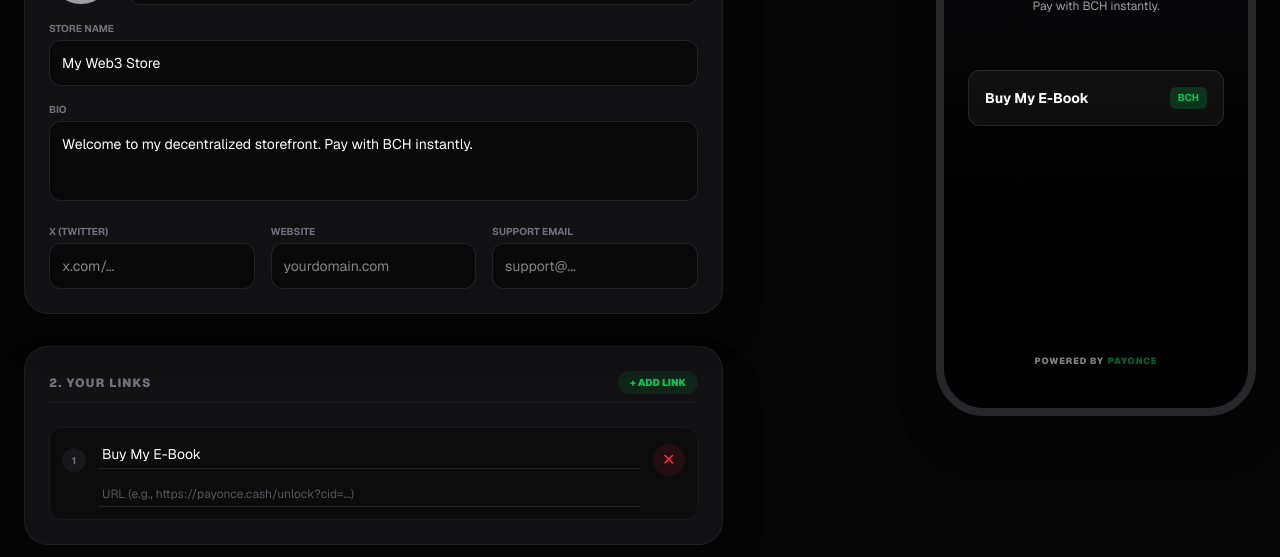
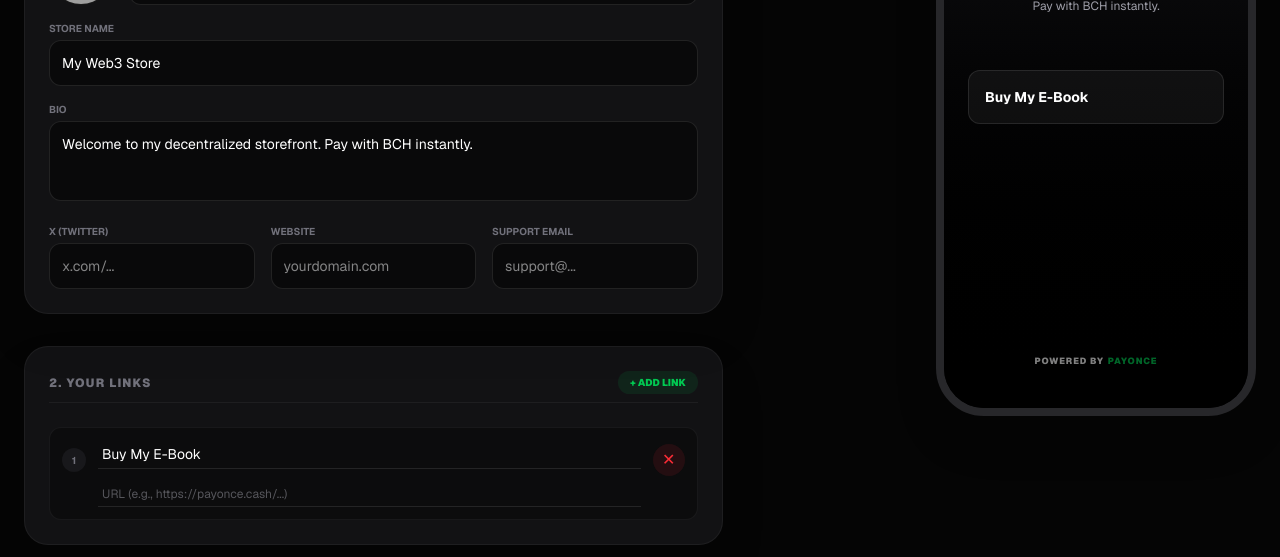
Before and after one commit to saleemm1/payonce-cash, a Next.js app: page /create/hub in a window 1280 px wide. Shown: the part 347-904 px from the top of the page. Built offline with nearby package versions, Linux system fonts and the light colour scheme; grey boxes are pictures that could not be loaded.

Commit message:
Update page.js

```diff
--- a/app/create/hub/page.js
+++ b/app/create/hub/page.js
@@ -149,7 +149,7 @@ export default function CreateHubPage() {
                   <div className="w-6 h-6 rounded-full bg-zinc-900 flex items-center justify-center text-[10px] font-bold text-zinc-500 shrink-0 mt-2">{index + 1}</div>
                   <div className="flex-1 space-y-3">
                     <input type="text" value={link.title} onChange={(e) => updateLink(link.id, 'title', e.target.value)} className="w-full bg-transparent border-b border-white/10 p-1 text-sm text-white outline-none focus:border-green-500" placeholder="Link Title (e.g., Buy My E-Book)" />
-                    <input type="text" value={link.url} onChange={(e) => updateLink(link.id, 'url', e.target.value)} className="w-full bg-transparent border-b border-white/10 p-1 text-xs text-zinc-400 outline-none focus:border-green-500" placeholder="URL (e.g., https://payonce.cash/unlock?cid=...)" />
+                    <input type="text" value={link.url} onChange={(e) => updateLink(link.id, 'url', e.target.value)} className="w-full bg-transparent border-b border-white/10 p-1 text-xs text-zinc-400 outline-none focus:border-green-500" placeholder="URL (e.g., https://payonce.cash/...)" />
                   </div>
                   <button onClick={() => removeLink(link.id)} className="w-8 h-8 rounded-full bg-red-500/10 text-red-500 flex items-center justify-center shrink-0 hover:bg-red-500 hover:text-white transition-colors mt-1">✕</button>
                 </div>
@@ -182,12 +182,15 @@ export default function CreateHubPage() {
               </div>
 
               <div className="w-full space-y-3">
-                {links.map(link => (
-                  <div key={link.id} className="w-full bg-white/5 hover:bg-white/10 border border-white/10 rounded-xl p-4 text-sm font-bold transition-all cursor-pointer hover:scale-[1.02] flex items-center justify-between">
-                    <span className="truncate pr-2">{link.title || 'Untitled Link'}</span>
-                    <span className="text-[10px] bg-green-500/20 text-green-500 px-2 py-1 rounded-md shrink-0">BCH</span>
-                  </div>
-                ))}
+                {links.map(link => {
+                  const isPayOnce = link.url.includes('payonce.cash');
+                  return (
+                    <div key={link.id} className={`w-full border rounded-xl p-4 text-sm font-bold transition-all cursor-pointer hover:scale-[1.02] flex items-center justify-between ${isPayOnce ? 'bg-green-500/10 border-green-500/50 hover:bg-green-500/20' : 'bg-white/5 hover:bg-white/10 border-white/10'}`}>
+                      <span className="truncate pr-2">{link.title || 'Untitled Link'}</span>
+                      {isPayOnce && <span className="text-[10px] bg-green-500 text-black px-2 py-1 rounded-md shrink-0 font-black flex items-center gap-1">BCH ⚡</span>}
+                    </div>
+                  );
+                })}
               </div>
 
               <div className="mt-auto pt-8 pb-4 opacity-50 text-[9px] font-black uppercase tracking-widest flex items-center gap-1">
```
